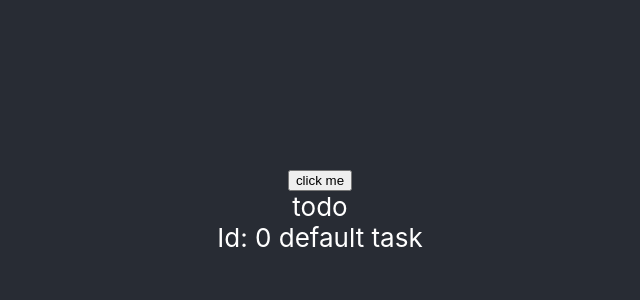
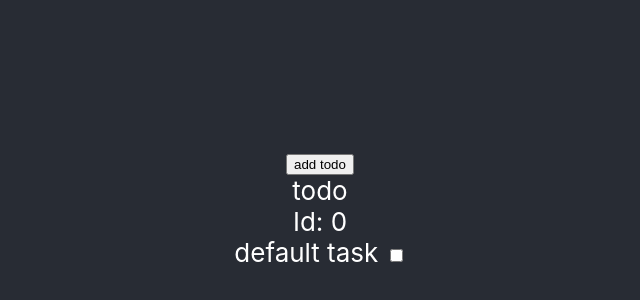
Before and after one commit to mattbimpson/todo-react, a React (Create React App) app: page / in a window 1280 px wide. Shown: the part 194-494 px from the top of the page, without its empty margins (320-960 px from the left). Built offline with nearby package versions, Linux system fonts and the light colour scheme.

Commit message:
create Todo component. fix update method

```diff
--- /dev/null
+++ b/src/components/Todo.jsx
@@ -0,0 +1,26 @@
+import React, { Component } from 'react';
+import { connect } from 'react-redux'
+import actionCreators from '../store/actionCreators';
+
+class Todo extends Component {
+    completedChanged = () => {
+        const todo = { ...this.props.todo };
+        todo.completed = !todo.completed;
+        this.props.updateTodo(todo);
+    }
+
+    render = () => {
+        const todo = this.props.todo;
+        return (
+            <div>
+                {todo.text} <input type="checkbox" checked={todo.completed} onChange={this.completedChanged}></input>
+            </div>
+        )
+    }
+}
+
+const mapDispatchToProps = dispatch => ({
+    updateTodo: todo => dispatch(actionCreators.updateTodo(todo))
+})
+
+export default connect(null, mapDispatchToProps)(Todo);
--- a/src/components/TodoList.jsx
+++ b/src/components/TodoList.jsx
@@ -1,9 +1,10 @@
 import React from 'react';
+import Todo from './Todo';
 
 const TodoList = (props) => {
     return <div>
         {
-            props.todos.map((x, i) => <div key={i}>Id: {x.id} {x.text}</div>)
+            props.todos.map((x, i) => <div key={i}>Id: {x.id} <Todo todo={x} /></div>)
         }
     </div>
 }
--- a/src/components/main.jsx
+++ b/src/components/main.jsx
@@ -8,7 +8,7 @@ class Main extends Component {
     render() {
         return (
             <div>
-                <input type="button" onClick={() => this.props.addTodo({text: 'a new item'})} value="click me"/>
+                <input type="button" onClick={() => this.props.addTodo({text: 'a new item'})} value="add todo"/>
                 <div>todo</div>
                 <TodoList todos={this.props.todos} />
             </div>
--- a/src/store/reducer.js
+++ b/src/store/reducer.js
@@ -29,7 +29,7 @@ const reducer = (state, action) => {
                     if (x.id === action.todo.id) {
                         return action.todo;
                     }
-                    return state.todos;
+                    return x;
                 })
             };
         default:
```
